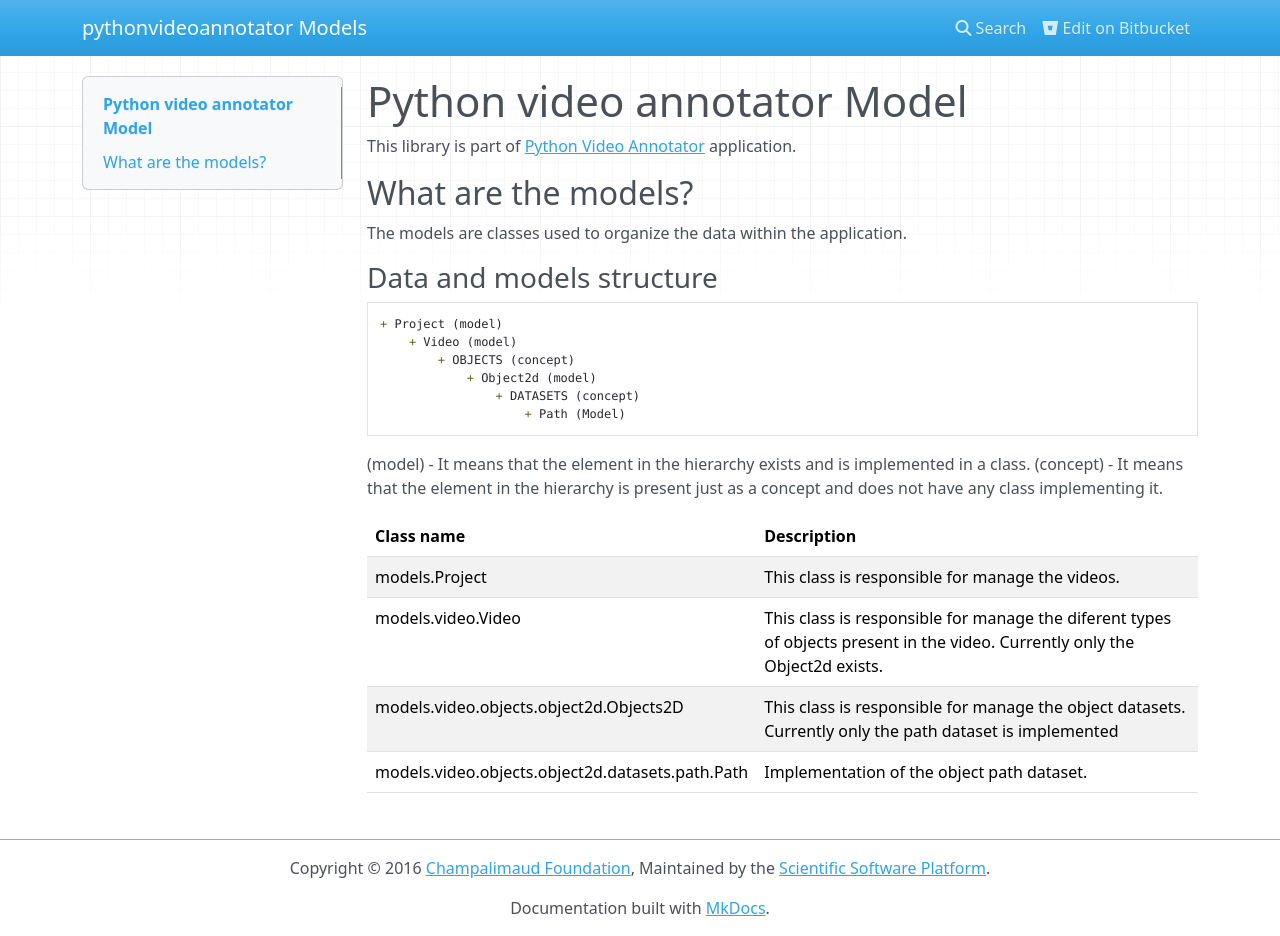
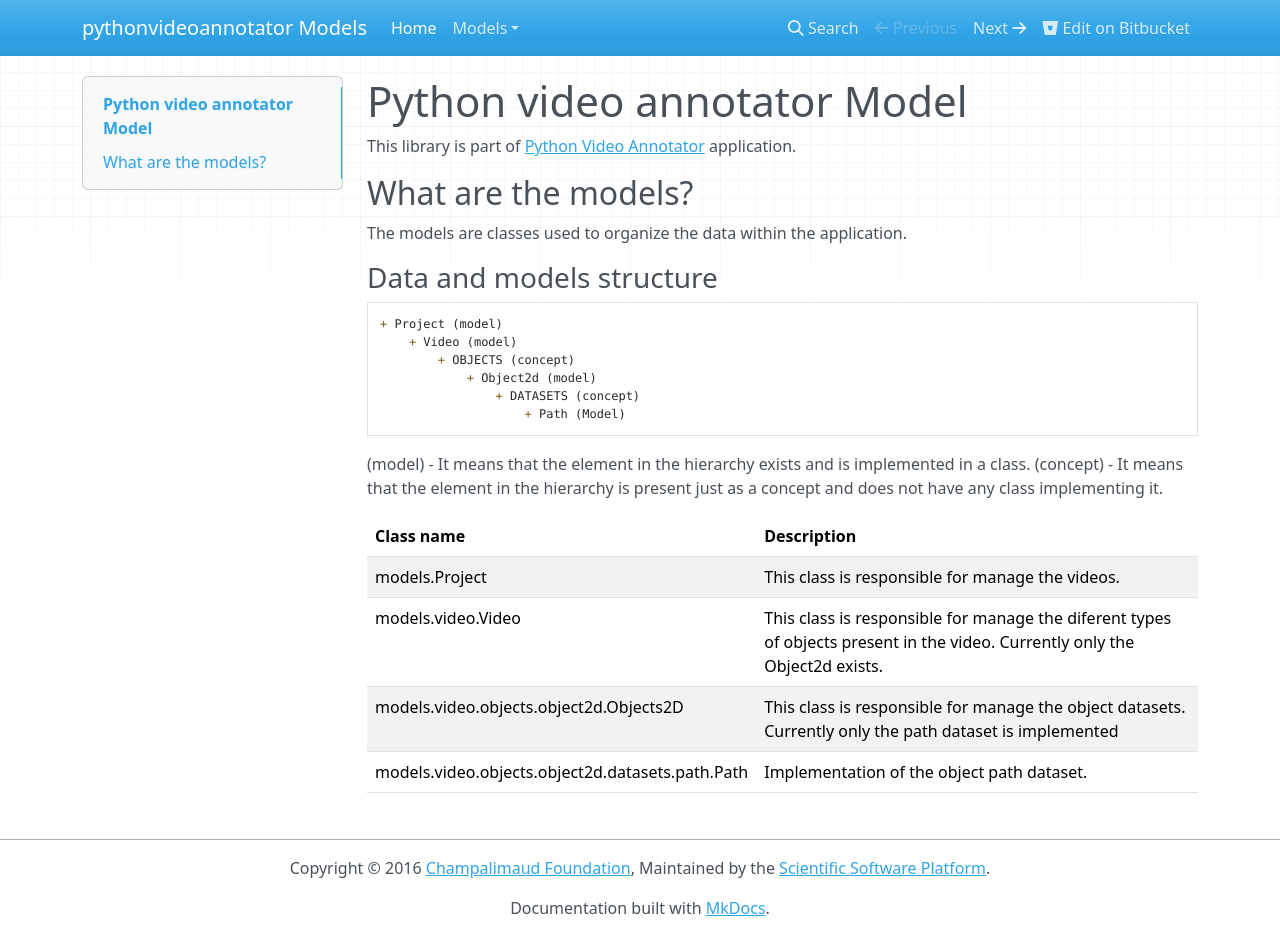
Before and after one commit to shaliulab/pythonvideoannotator-models, an MkDocs documentation site: the page built from docs/index.md, in a window 1280 px wide and 936 px high. Built offline with MkDocs 1.6.1, drawn with Linux system fonts in a browser that asks for light colours; nearby versions of some CDN libraries; old or Windows-style settings are respelled for this version of MkDocs; some of the changed lines change nothing that is shown.

Commit message:
docs updated

```diff
--- a/mkdocs.yml
+++ b/mkdocs.yml
@@ -6,6 +6,11 @@
 repo_url: https://bitbucket.org/fchampalimaud/pythonvideoannotator-models
 
 pages:
-- Home: index.md
+- Home: 'index.md'
+- Models:
+  - 'Project': 'models/project.md'
+  - 'Video': 'models/video.md'
+  - 'Object2d': 'models/object2d.md'
+  - 'Path': 'models/path.md'
 
 copyright: Copyright &copy; 2016 <a href="/release-notes/">Champalimaud Foundation</a>, Maintained by the <a href="/about/release-notes/#maintenance-team">Scientific Software Platform</a>.
```
